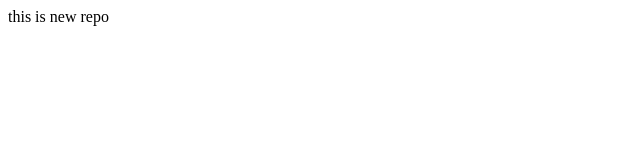
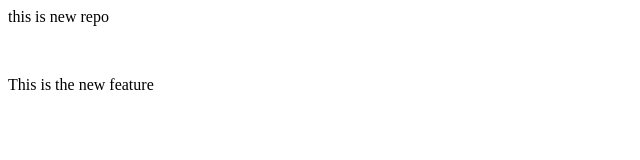
Before and after one commit to tejuas98/localrepo, a plain HTML site: page index.html in a window 1280 px wide. Shown: the whole page, without its empty margins (0-640 px from the left). Drawn offline with Linux system fonts and the light colour scheme.

Commit message:
to show added new feature

```diff
--- a/index.html
+++ b/index.html
@@ -1 +1,3 @@
 <p>this is new repo</p>
+<br>
+<p>This is the new feature</p>
```
